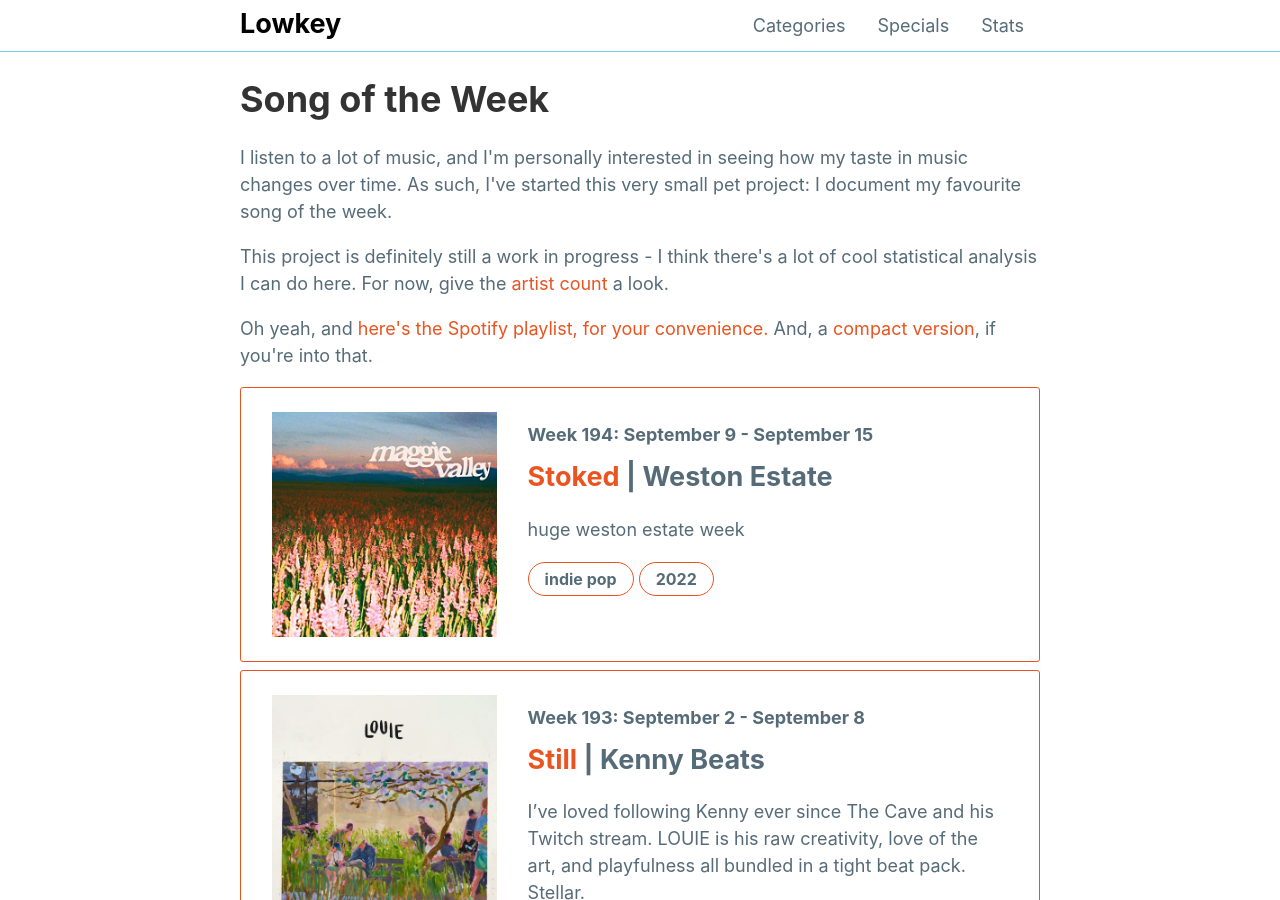
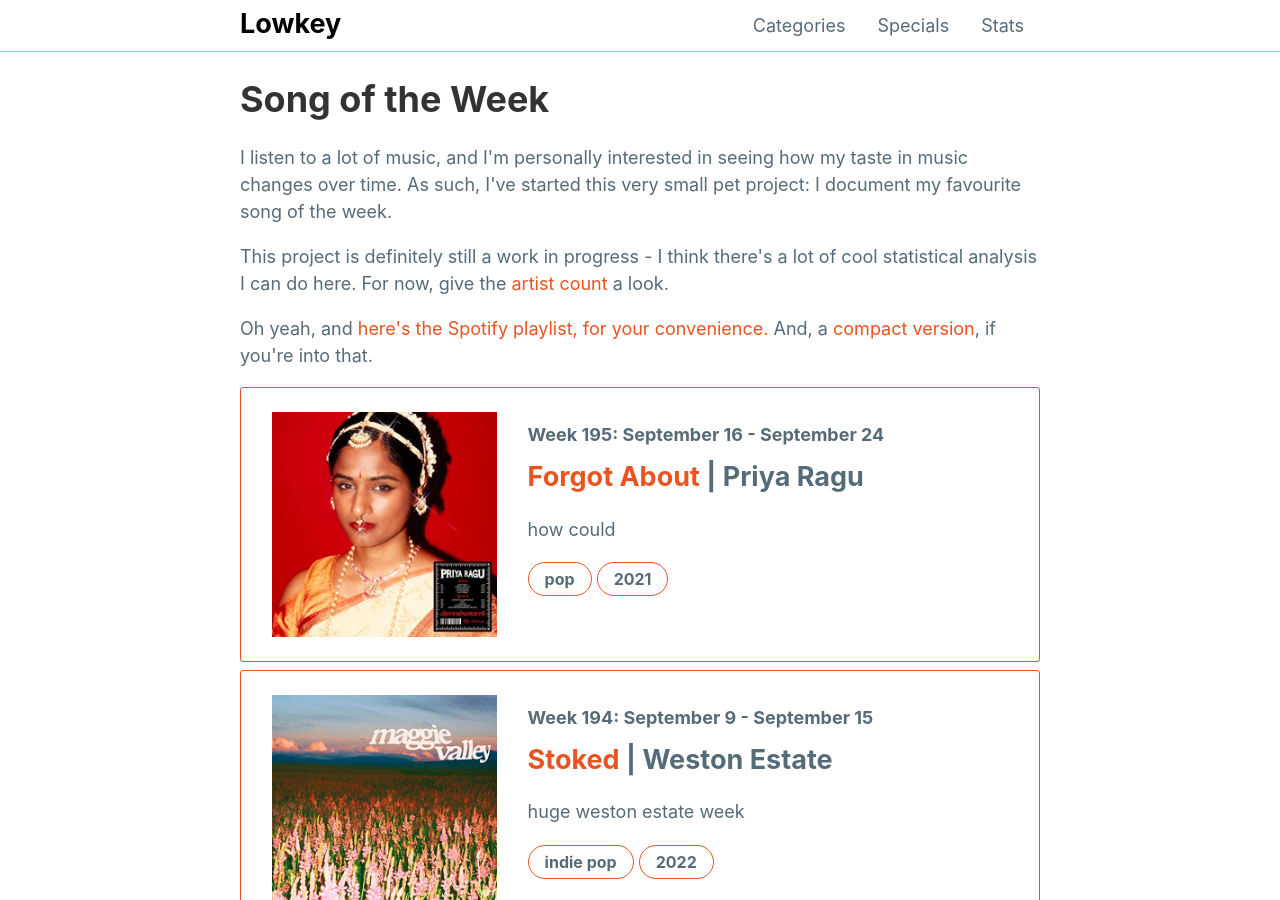
Before and after one commit to mattxwang/lowkey, a Jekyll site: the page built from stats/song-of-the-week.html, in a window 1280 px wide and 900 px high. Built offline with Jekyll 4.4.1, drawn with Linux system fonts in a browser that asks for light colours; comment, search, counter and statistics services are not loaded.

Commit message:
damnshestamil

```diff
--- a/_data/sotw.yml
+++ b/_data/sotw.yml
@@ -2209,3 +2209,14 @@ week194:
   year: 2022
   blurb: >
     huge weston estate week
+week195:
+  week: "Week 195: September 16 - September 24"
+  title: "Forgot About"
+  artists:
+  - "Priya Ragu"
+  album: "damnshestamil"
+  album_art: "damnshestamil.jpg"
+  genre: "pop"
+  year: 2021
+  blurb: >
+    how could
```
Also changed, not shown: img/albums/damnshestamil.jpg (added).
